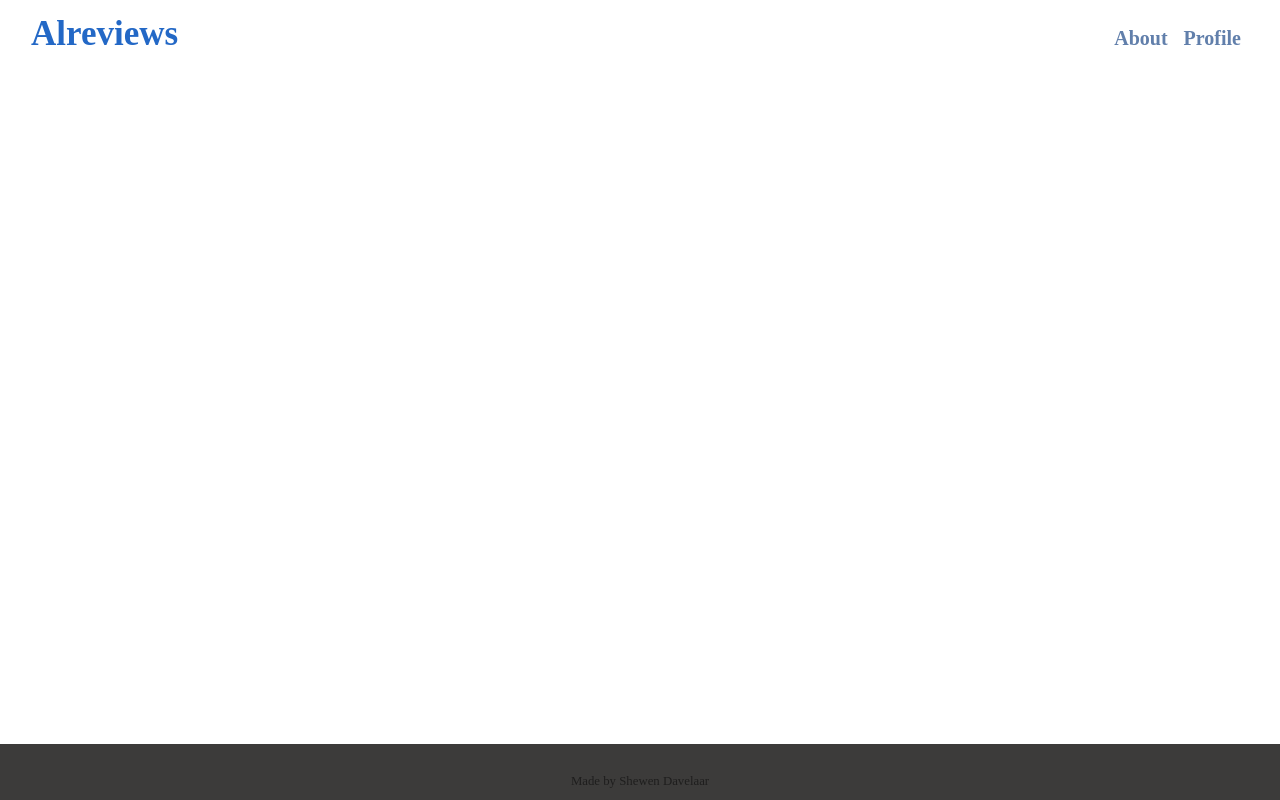
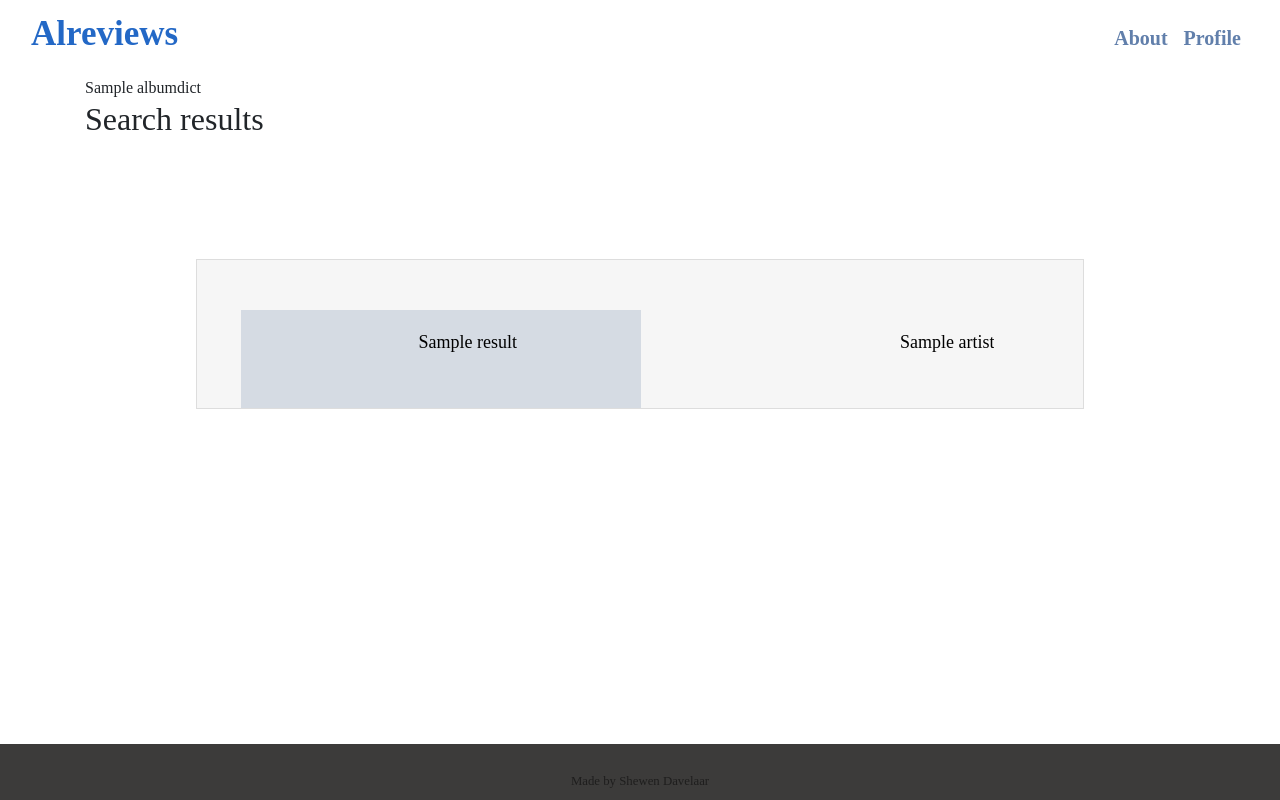
Before and after one commit to JazzLikeFruit/Alreviews, a Flask app: template app/templates/result.html in a window 1280 px wide. Run offline with Flask 2, Linux system fonts and the light colour scheme; the template is opened without the code that fills it: most values are stand-ins (such as "Sample title", 1, 10 or a date in 2020); grey boxes marked "Sample" are stand-in pictures; some libraries are stand-ins or nearby versions.

Commit message:
added result page

```diff
--- a/app/application.py
+++ b/app/application.py
@@ -53,16 +53,29 @@ def search():
 
 @app.route("/result", methods=["GET", "POST"])
 def result():
+
     token = getAccessToken()
     spotify = spotipy.Spotify(auth=token[0])
     results = spotify.search(q=request.form.get(
         "userinput"), type="album", market="NL")
 
-    return render_template("result.html", results=results)
+    result_list = []
+    for album in results["albums"]["items"]:
+        albumdict = {}
+        artistlist = []
+        for artist in album['artists']:
+            artistlist.append(artist['name'])
+        albumdict["artist"] = artistlist
+        albumdict["name"] = album["name"]
+        albumdict["id"] = album["id"]
+        albumdict["image"] = album["images"][2]["url"]
+        result_list.append(albumdict)
+    return render_template("result.html", result_list=result_list)
 
 
 @app.route("/album")
 def album():
+    print(request.form.get("album-id"))
     return render_template("album.html")
 
 
--- a/app/static/css/style.css
+++ b/app/static/css/style.css
@@ -83,3 +83,64 @@
 	grid-row: 3;
 	justify-self: center;
 }
+.resultlist {
+	box-sizing: border-box;
+}
+.list a {
+	text-decoration: none;
+}
+.list {
+	list-style-type: none;
+	padding: 0;
+	margin-top: 3cm;
+	margin-bottom: 1cm;
+	vertical-align: center;
+}
+
+.list li {
+	border: 1px solid #ddd;
+	margin-top: -1px; /* Prevent double borders */
+	background-color: #f6f6f6;
+	padding: 12px;
+	text-decoration: none;
+	font-size: 18px;
+	color: black;
+	display: block;
+	position: relative;
+	height: 150px;
+	width: 80%;
+	margin: auto;
+}
+
+.list li:hover {
+	background-color: #eee;
+}
+
+.albumimage {
+	position: absolute;
+	left: 5%;
+}
+
+.albumname {
+	position: absolute;
+	left: 25%;
+	text-align: left;
+}
+
+.artistname {
+	position: absolute;
+	text-align: right;
+	right: 10%;
+}
+
+.listcontent {
+	margin-top: 1cm;
+}
+
+.listtext {
+	margin-top: 0.5cm;
+}
+
+.albumid {
+	display: None;
+}
--- a/app/templates/default.html
+++ b/app/templates/default.html
@@ -72,7 +72,9 @@
 				</div>
 			</div>
 		</nav>
-		<div class="container-fluid">{% block content %}{% endblock %}</div>
+		<div id="content-wrap" class="container-fluid">
+			{% block content %}{% endblock %}
+		</div>
 		{% block footer %}
 		<footer
 			id="sticky-footer"
--- a/app/templates/result.html
+++ b/app/templates/result.html
@@ -1,2 +1,36 @@
-{% extends "default.html" %}{% block title %}Search{% endblock %}{% block
-content %} {{results}} {% endblock %}
+{% extends "default.html" %} {% block title %}Results{% endblock %} {% block
+content %}
+<div class="container resultlist">
+	{{albumdict}}
+	<div class="row">
+		<div class="col">
+			<h2>Search results</h2>
+		</div>
+	</div>
+	<div class="row">
+		<div class="col">
+			<ul class="list">
+				{% for result in result_list%}
+				<a href="{{ url_for('album') }}" class="listitem"
+					><li>
+						<div class="albumid" name="album-id">{{result['id']}}</div>
+						<div class="listcontent">
+							<div class="albumimage">
+								<img src="{{result['image']}}" alt="{{result['name']}}" />
+							</div>
+							<div class="listtext">
+								<div class="albumname">{{result["name"]}}</div>
+								<div class="artistname">
+									{%for artist in result["artist"]%}{{artist}}{% endfor %}
+								</div>
+							</div>
+						</div>
+					</li></a
+				>
+				{% endfor %}
+			</ul>
+		</div>
+	</div>
+</div>
+
+{% endblock %}
```
Also changed, not shown: 1 other file.
